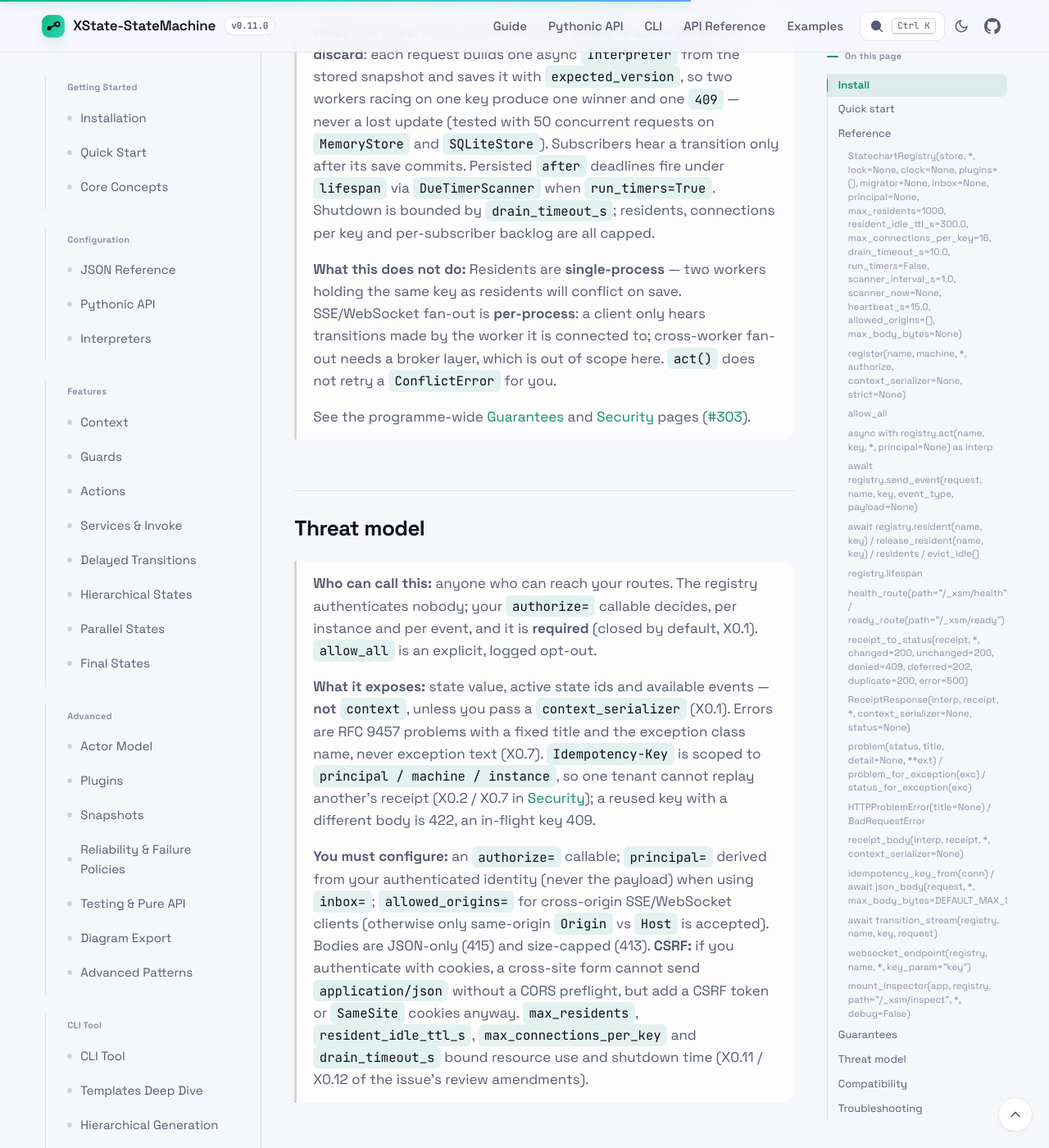
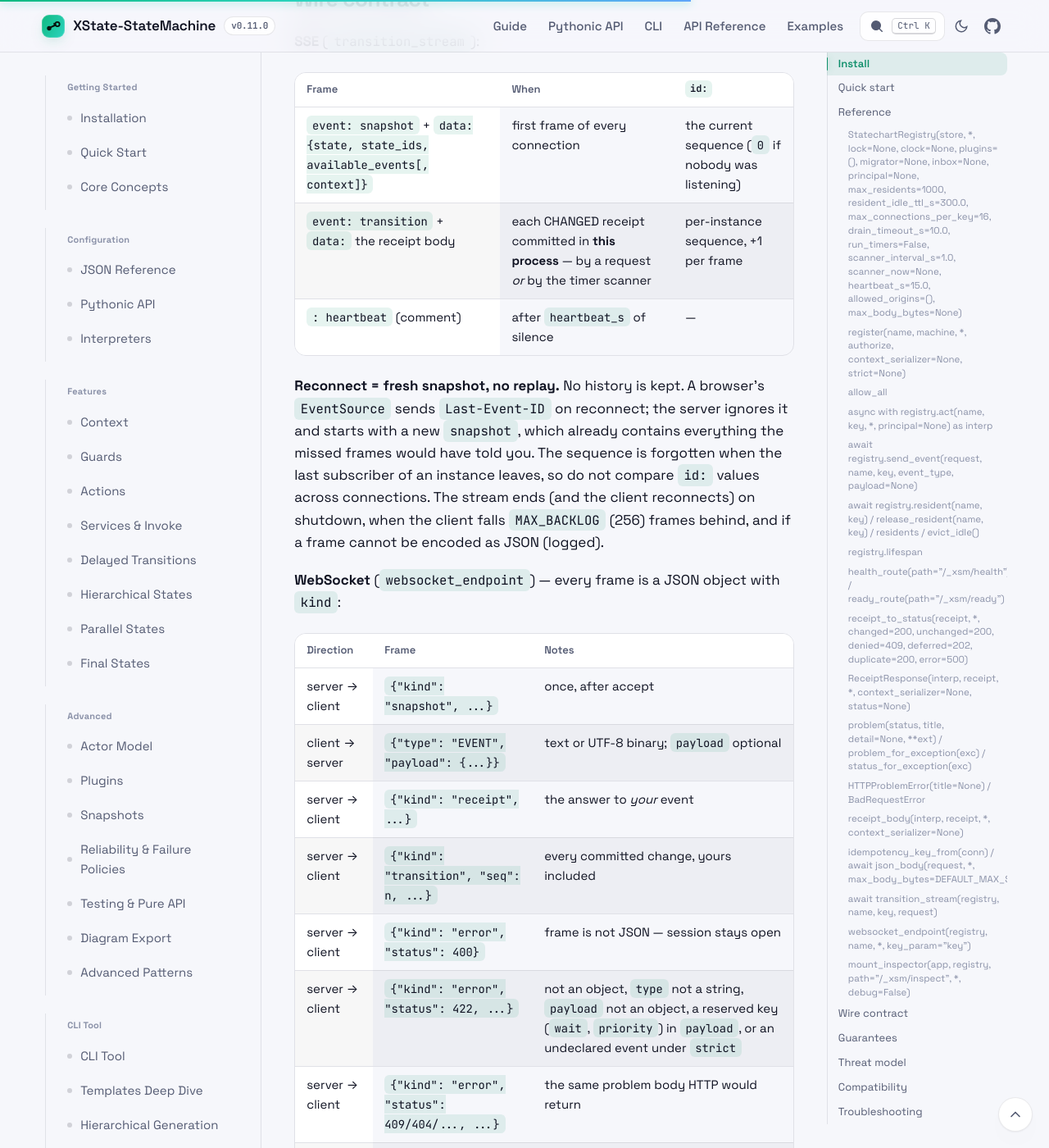
Before and after one commit to basiltt/xstate-statemachine, a Jekyll site: the page built from docs/_guide/integration-starlette.md, in a window 1280 px wide and 1400 px high, scrolled down 7933 px. Shown: the whole window at 82% size. Built offline with Jekyll 4.4.1, drawn with Linux system fonts in a browser that asks for light colours; some of the changed text lies outside the part shown.

Commit message:
battle(#275-b): docs -- wire contract (SSE frames, reconnect = snapshot no replay, WS frame table + close codes 1001/1008/1009/1011/1013), per-process fan-out stated bluntly, troubleshooting rows; router documents 503 on /stream
Co-Authored-By: Claude <noreply@anthropic.com>

```diff
--- a/docs/_guide/integration-starlette.md
+++ b/docs/_guide/integration-starlette.md
@@ -165,19 +165,56 @@ The `Idempotency-Key` header or `None`. `json_body` requires `Content-Type: appl
 
 ### `await transition_stream(registry, name, key, request)`
 
-A `text/event-stream` response: `event: snapshot` on connect, then one `event: transition` per changed receipt committed in this process, `id:` a per-instance increasing sequence, and a `: heartbeat` comment every `heartbeat_s`. Refuses with 403 (Origin / authorize) or 429 (`max_connections_per_key`). The subscriber is removed when the client disconnects.
+A `text/event-stream` response: `event: snapshot` on connect, then one `event: transition` per changed receipt committed in this process, `id:` a per-instance increasing sequence, and a `: heartbeat` comment every `heartbeat_s`. Refuses with 403 (Origin / authorize), 429 (`max_connections_per_key`) or 503 (server shutting down). The subscriber and its connection slot are released when the client disconnects — detected immediately, even while frames are flowing. See [Wire contract](#wire-contract).
 
 ### `websocket_endpoint(registry, name, *, key_param="key")`
 
-Returns a `WebSocketEndpoint` subclass for `WebSocketRoute("/ws/{key}", ...)`. On connect sends `{"kind": "snapshot", ...}`; a client message `{"type": "EVENT", "payload": {...}}` is authorized, run through `act()`, and answered with `{"kind": "receipt", ...}` or `{"kind": "error", "status", "title", ...}`; committed transitions arrive as `{"kind": "transition", "seq": n, ...}`; `{"kind": "ping"}` every `heartbeat_s`. Closes 1008 when Origin or `authorize` refuses, 1013 over `max_connections_per_key`. Holds no resident.
+Returns a `WebSocketEndpoint` subclass for `WebSocketRoute("/ws/{key}", ...)`. On connect sends `{"kind": "snapshot", ...}`; a client message `{"type": "EVENT", "payload": {...}}` is authorized, run through `act()`, and answered with `{"kind": "receipt", ...}` or `{"kind": "error", "status", "title", ...}`; committed transitions arrive as `{"kind": "transition", "seq": n, ...}`; `{"kind": "ping"}` every `heartbeat_s`. Close codes and frame shapes: see [Wire contract](#wire-contract). Holds no resident.
 
 ### `mount_inspector(app, registry, path="/_xsm/inspect", *, debug=False)`
 
 Raises `RuntimeError` unless `debug=True`. Mounts the live inspector over WebSocket (`WebSocketSink`, one Stately Inspector protocol message per frame) and appends an `InspectorPlugin` to `registry.plugins`; token, loopback `Host` and `Origin` checks per X0.7. Keyword options `token`, `context_allowlist`, `include_payloads`, `allow_remote`; returns the sink. See [Live inspector](../integration-inspector/) ([#274](https://github.com/basiltt/xstate-statemachine/issues/274)).
 
+## Wire contract
+
+**SSE** (`transition_stream`):
+
+| Frame | When | `id:` |
+|:--|:--|:--|
+| `event: snapshot` + `data: {state, state_ids, available_events[, context]}` | first frame of every connection | the current sequence (`0` if nobody was listening) |
+| `event: transition` + `data:` the receipt body | each CHANGED receipt committed in **this process** — by a request *or* by the timer scanner | per-instance sequence, +1 per frame |
+| `: heartbeat` (comment) | after `heartbeat_s` of silence | — |
+
+**Reconnect = fresh snapshot, no replay.** No history is kept. A browser's `EventSource` sends `Last-Event-ID` on reconnect; the server ignores it and starts with a new `snapshot`, which already contains everything the missed frames would have told you. The sequence is forgotten when the last subscriber of an instance leaves, so do not compare `id:` values across connections. The stream ends (and the client reconnects) on shutdown, when the client falls `MAX_BACKLOG` (256) frames behind, and if a frame cannot be encoded as JSON (logged).
+
+**WebSocket** (`websocket_endpoint`) — every frame is a JSON object with `kind`:
+
+| Direction | Frame | Notes |
+|:--|:--|:--|
+| server → client | `{"kind": "snapshot", ...}` | once, after accept |
+| client → server | `{"type": "EVENT", "payload": {...}}` | text or UTF-8 binary; `payload` optional |
+| server → client | `{"kind": "receipt", ...}` | the answer to *your* event |
+| server → client | `{"kind": "transition", "seq": n, ...}` | every committed change, yours included |
+| server → client | `{"kind": "error", "status": 400}` | frame is not JSON — session stays open |
+| server → client | `{"kind": "error", "status": 422, ...}` | not an object, `type` not a string, `payload` not an object, a reserved key (`wait`, `priority`) in `payload`, or an undeclared event under `strict` |
+| server → client | `{"kind": "error", "status": 409/404/..., ...}` | the same problem body HTTP would return |
+| server → client | `{"kind": "ping"}` | after `heartbeat_s` of silence |
+
+Events from one socket are processed one at a time, in order.
+
+| Close code | Meaning |
+|:--|:--|
+| 1001 | server shutting down (on connect or mid-session) — reconnect elsewhere |
+| 1008 | `Origin` refused, or `authorize` refused on connect or for an event |
+| 1009 | inbound frame larger than `max_body_bytes` |
+| 1011 | internal error (connect failed, or a frame could not be encoded) — logged |
+| 1013 | over `max_connections_per_key`, or cut for falling `MAX_BACKLOG` frames behind |
+
 ## Guarantees
 
 > **What this does:** Multi-worker model is **create → act → persist → discard**: each request builds one async `Interpreter` from the stored snapshot and saves it with `expected_version`, so two workers racing on one key produce one winner and one `409` — never a lost update (tested with 50 concurrent requests on `MemoryStore` and `SQLiteStore`). Subscribers hear a transition only after its save commits. Persisted `after` deadlines fire under `lifespan` via `DueTimerScanner` when `run_timers=True`. Shutdown is bounded by `drain_timeout_s`; residents, connections per key and per-subscriber backlog are all capped.
+>
+> **Fan-out is PER PROCESS.** With `--workers 4`, a `POST` handled by worker 2 is invisible to a stream held open on worker 1 — it only shows up after that client reconnects and gets a fresh `snapshot`. Use one worker, sticky routing for both the stream and the writes, or a broker.
 >
 > **What this does not do:** Residents are **single-process** — two workers holding the same key as residents will conflict on save. SSE/WebSocket fan-out is **per-process**: a client only hears transitions made by the worker it is connected to; cross-worker fan-out needs a broker layer, which is out of scope here. `act()` does not retry a `ConflictError` for you.
 >
@@ -206,4 +243,9 @@ Raises `RuntimeError` unless `debug=True`. Mounts the live inspector over WebSoc
 | Every POST is `409` under load | optimistic conflicts on a hot key | retry on 409, or `lock=PessimisticLock()` |
 | `ValueError: act(principal=) is required` | `inbox=` without a principal | pass `principal=` to the registry (HTTP helpers) or to `act()` |
 | SSE client never sees transitions from other workers | fan-out is per-process | pin the stream to one worker, or add a broker |
+| Stream shows a stale state after an `after` timer | the timer fired in a scanner in **another process** (or `run_timers=False`) — only the registry that owns the scanner pushes timer transitions | run the scanner in the web process (`run_timers=True`, single worker), or have clients re-read on a timer of their own |
+| `429` on the stream | `max_connections_per_key` reached — tabs left open, or a client reconnecting in a loop | raise the cap; disconnected clients release their slot immediately |
+| `503` on the stream / WebSocket close `1001` | the server is draining (shutdown) | reconnect; the balancer sends you to a live worker |
+| A resident lost an update | residents are single-process; another writer saved first | see `registry.resident()` above — prefer `act()` per request |
+| `409 Conflict` storms | optimistic retries on one hot key | retry with jitter, or `lock=PessimisticLock()` |
 | `RuntimeError: run_timers=True needs a sync StateStore` | registry built on an `AsyncStateStore` | pass the sync store; the scanner runs in a thread |
```
Also changed, not shown: docs/_guide/integration-fastapi.md (+1 -0 lines), 1 other file.
